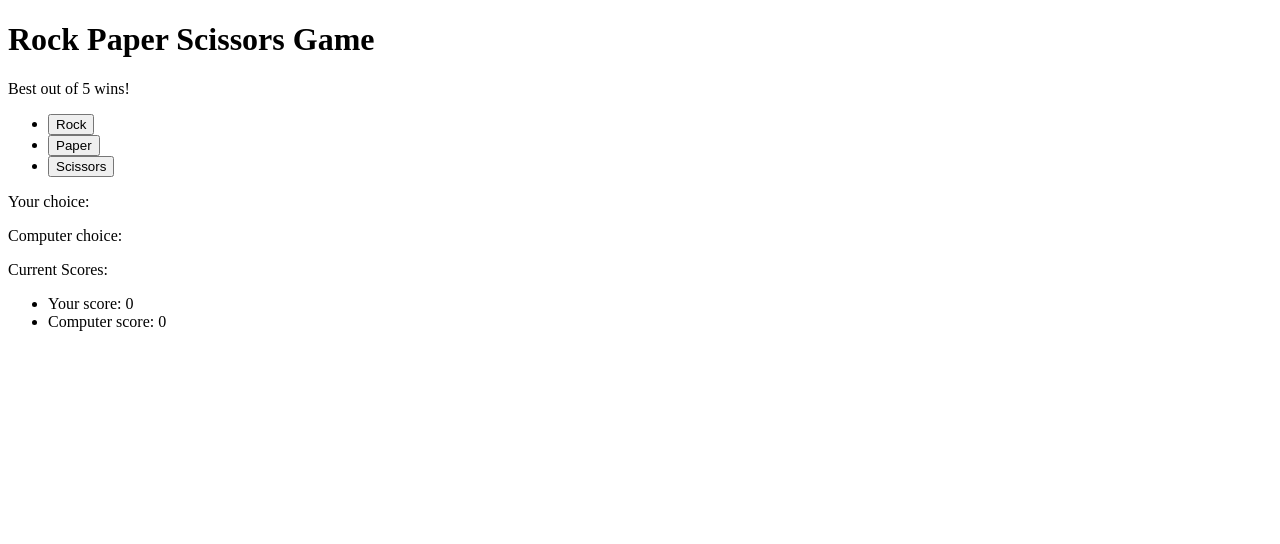
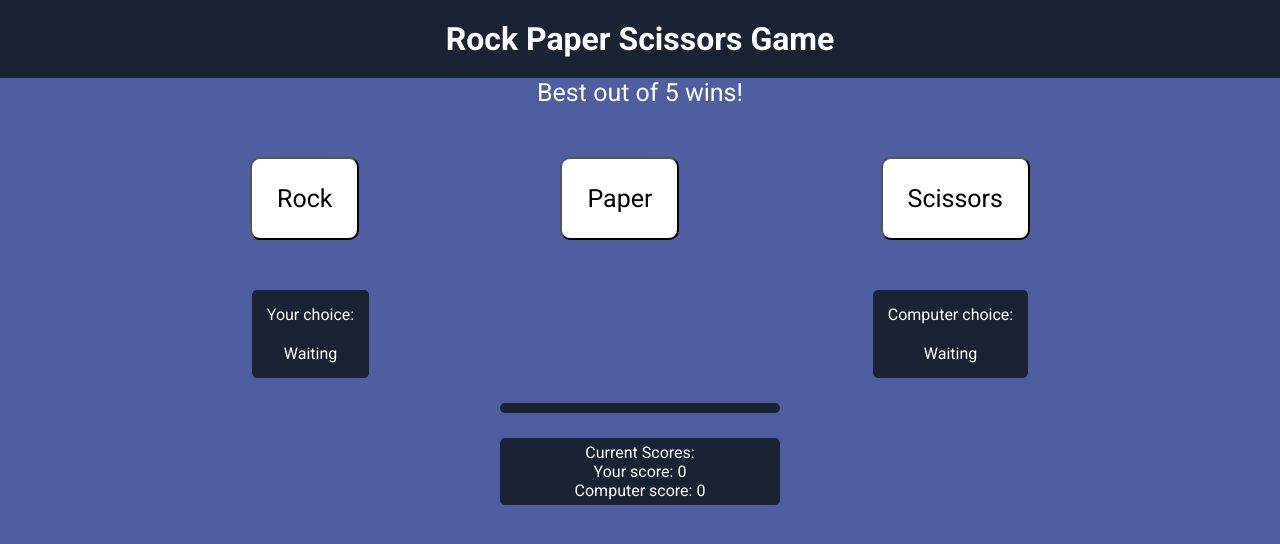
Before and after one commit to wongyhung/project-rock-paper-scissors, a plain HTML site: page index.html in a window 1280 px wide. Drawn offline with Linux system fonts and the light colour scheme.

Commit message:
Add basic CSS

```diff
--- a/index.html
+++ b/index.html
@@ -5,24 +5,34 @@
     <meta name="viewport" content="width=device-width, initial-scale=1.0">
     <title>Document</title>
     <script src="javascript.js" defer></script>
+    <link rel="stylesheet" href="style.css">
+    <link href="https://fonts.googleapis.com/css2?family=Roboto:wght@100;200;300;400;500;600;700;800;900;1000&display=swap" rel="stylesheet">
 </head>
 <body>
     <h1>Rock Paper Scissors Game</h1>
-    <p>Best out of 5 wins!</p>
-    <ul>
-        <li><button id="rock">Rock</button></li>
-        <li><button id="paper">Paper</button></li>
-        <li><button id="scissors">Scissors</button></li>
-    </ul>
-    <div>
-        <p>Your choice: <span id="humanChoiceMessage"></span></p>
-        <p>Computer choice: <span id="computerChoiceMessage"></span></p>
+    <p id="subheader">Best out of 5 wins!</p>
+    <div id="buttons">
+        <button id="rock">Rock</button></li>
+        <button id="paper">Paper</button></li>
+        <button id="scissors">Scissors</button></li>
+    </div>
+    <div id="content">
+        <div id="choices">
+            <div id="yourChoice">
+                <p>Your choice:</p>
+                <p id="humanChoiceMessage">Waiting</p>
+            </div>
+            <div id="computerChoice">
+                <p>Computer choice:</p>
+                <p id="computerChoiceMessage">Waiting</p>
+            </div>
+        </div>
         <p id="message"></p>
-        <p>Current Scores:</p>
-        <ul>
-            <li>Your score: <span id="humanScoreCount"></span></li>
-            <li>Computer score: <span id="computerScoreCount"></span></li>
-        </ul>
+        <div id="scores">
+            <p>Current Scores:</p>
+            <p>Your score: <span id="humanScoreCount"></span></p>
+            <p>Computer score: <span id="computerScoreCount"></span></p>
+        </div>
     </div>
 </body>
 </html>
--- /dev/null
+++ b/style.css
@@ -0,0 +1,93 @@
+* {
+    font-family : "Roboto", Arial, Helvetica, sans-serif;
+    box-sizing: border-box;
+    padding: 0px;
+    margin: 0px;
+    background-color: rgb(78, 94, 161);
+}
+
+p {
+    color: rgb(255, 255, 255)
+}
+
+h1 {
+    color: white;
+    text-align: center;
+    background-color: rgb(25, 35, 52);
+    padding: 20px;
+}
+
+#subheader {
+    font-size: 25px;
+    text-align: center;
+}
+
+button {
+    font-size: 25px;
+    padding: 25px;
+    background-color: white;
+    border-radius: 10px;
+}
+
+#buttons {
+    margin-left: 250px;
+    margin-right: 250px;
+    margin-top: 50px;
+    margin-bottom: 50px;
+    display: flex;
+    justify-content: space-between;
+}
+
+#choices {
+    display: flex;
+    justify-content: space-around;
+    border-color: white;
+    border-width: 5px;
+}
+
+#yourChoice p , #computerChoice p {
+    background-color: rgb(25, 35, 52);
+    padding: 10px;
+    text-align: center;
+}
+
+#yourChoice, #computerChoice {
+    background-color: rgb(25, 35, 52);
+    border-radius: 5px;
+    border: 5px;
+    padding: 5px;
+}
+
+#message {
+    display: flex;
+    justify-content: center;
+    align-items: center;
+    background-color: rgb(25, 35, 52);
+    border-radius: 5px;
+    border: 5px;
+    padding: 5px;
+    margin-left: 500px;
+    margin-right: 500px;
+    margin-top: 25px;
+    margin-bottom: 25px;
+
+}
+
+#scores {
+    display: flex;
+    flex-direction: column;
+    justify-content: center;
+    align-items: center;
+    background-color: rgb(25, 35, 52);
+    border-radius: 5px;
+    border: 5px;
+    padding: 5px;
+    margin-left: 500px;
+    margin-right: 500px;
+    margin-top: 25px;
+    margin-bottom: 25px;
+}
+
+#scores p, #scores span {
+    background-color: rgb(25, 35, 52);
+}
```
